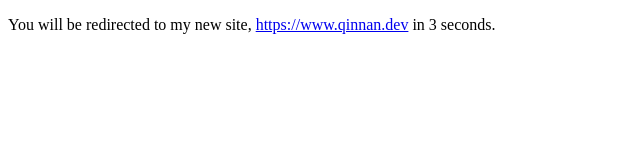
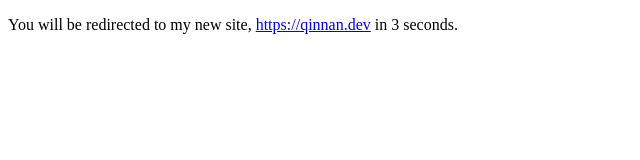
Before and after one commit to Nan0416/profile, a plain HTML site: page redirect/www.sousys.com/index.html in a window 1280 px wide. Shown: the whole page, without its empty margins (0-640 px from the left). Drawn offline with Linux system fonts and the light colour scheme.

Commit message:
update redirect

```diff
--- a/redirect/www.sousys.com/index.html
+++ b/redirect/www.sousys.com/index.html
@@ -4,9 +4,9 @@
     <meta charset="UTF-8">
     <title>Redirect to www.qinnan.dev</title>
     <meta name="viewport" content="width=device-width, height=device-height, initial-scale=1.0">
-    <meta http-equiv="Refresh" content="3; url=https://www.qinnan.dev">
+    <meta http-equiv="Refresh" content="3; url=https://qinnan.dev">
 </head>
 <body>
-    <p>You will be redirected to my new site, <a href="https://www.qinnan.dev">https://www.qinnan.dev</a> in 3 seconds.</p>
+    <p>You will be redirected to my new site, <a href="https://qinnan.dev">https://qinnan.dev</a> in 3 seconds.</p>
 </body>
 </html>
```
